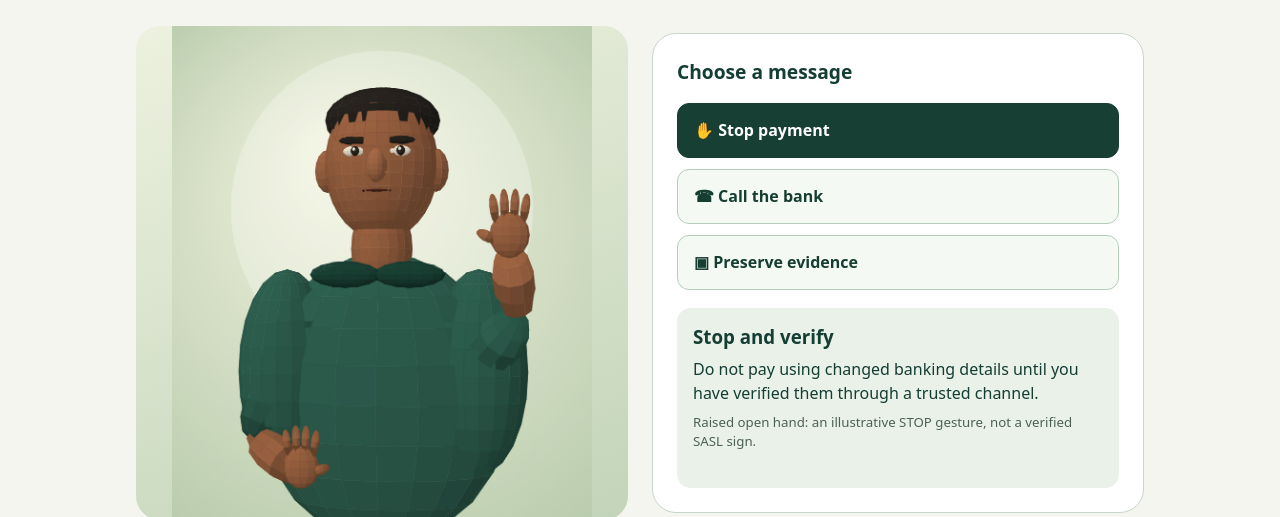
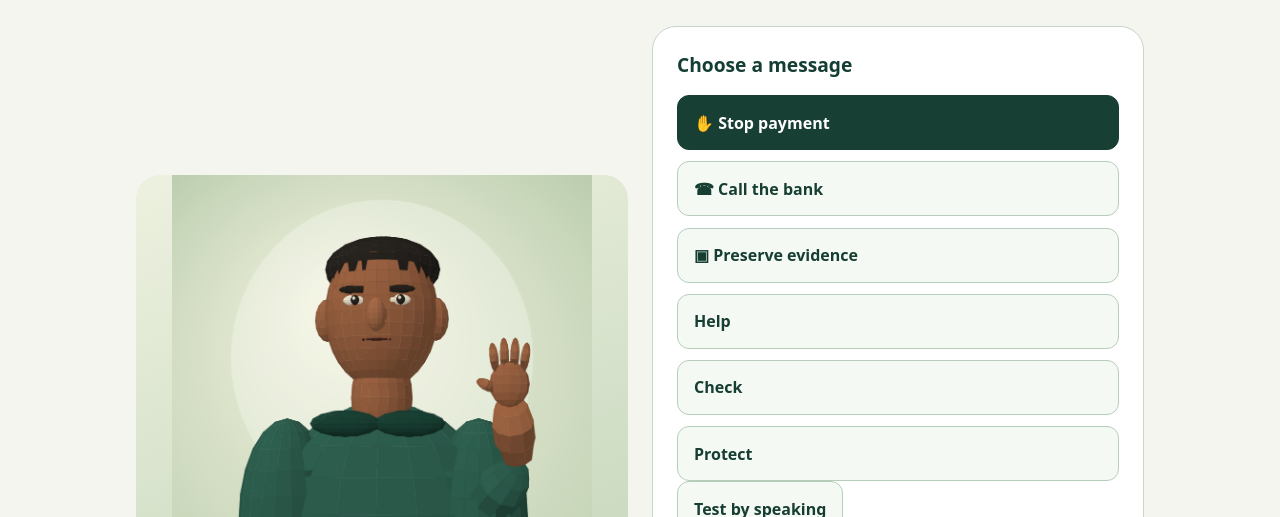
Before and after one commit to ChumaMike/Mgadi, a website with bundled scripts: page entry/public/gesture-demo.html in a window 1280 px wide. Shown: the part 283-800 px from the top of the page. Built offline with nearby package versions, Linux system fonts and the light colour scheme.

Commit message:
Integrate caption-triggered gesture companion into live voice and browser speech demo

```diff
--- a/entry/public/gesture-demo.html
+++ b/entry/public/gesture-demo.html
@@ -8,7 +8,10 @@
 <section class="guidance" aria-label="Choose demonstration"><h2>Choose a message</h2><div class="choices">
 <button type="button" data-gesture="stop" aria-pressed="true">✋ Stop payment</button>
 <button type="button" data-gesture="call" aria-pressed="false">☎ Call the bank</button>
-<button type="button" data-gesture="save" aria-pressed="false">▣ Preserve evidence</button></div>
+<button type="button" data-gesture="save" aria-pressed="false">▣ Preserve evidence</button>
+<button type="button" data-gesture="help" aria-pressed="false">Help</button>
+<button type="button" data-gesture="check" aria-pressed="false">Check</button>
+<button type="button" data-gesture="protect" aria-pressed="false">Protect</button></div><button type="button" id="speech-test">Test by speaking</button><p id="speech-status" role="status">Optional browser speech recognition; not a Retell call. Your browser may use a speech service.</p>
 <div class="caption" role="status" aria-live="polite"><h3 id="gesture-status">Stop and verify</h3><p id="gesture-details"></p><p id="gesture-note" class="note"></p></div>
 </section></div><p class="disclaimer"><strong>Important:</strong> This is a visual communication prototype. It cannot be used as sign-language interpretation. Genuine SASL content requires a fluent signer and review of each emergency message.</p>
 </main><script type="module" src="/voice/gesture-demo.js"></script></body></html>
```
